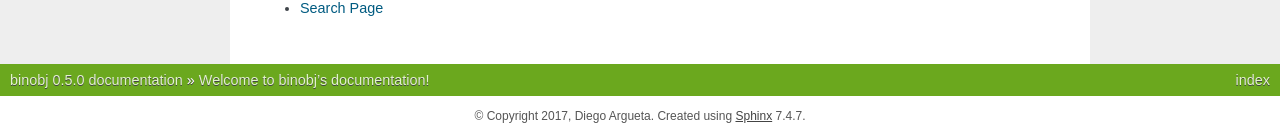
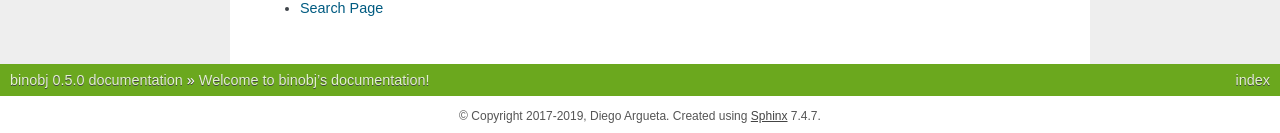
Before and after one commit to dargueta/binobj, a Sphinx documentation site: the page built from docs/source/index.rst, in a window 1280 px wide and 900 px high, scrolled down 1685 px. Shown: the part 764-897 px from the top of the window. Built offline with Sphinx 7.4.7, drawn with Linux system fonts in a browser that asks for light colours.

Commit message:
Extend copyright year to 2019

```diff
--- a/docs/source/conf.py
+++ b/docs/source/conf.py
@@ -53,7 +53,7 @@ master_doc = 'index'
 
 # General information about the project.
 project = 'binobj'
-copyright = '2017, Diego Argueta'
+copyright = '2017-2019, Diego Argueta'
 author = 'Diego Argueta'
 
 # The version info for the project you're documenting, acts as replacement for
```
